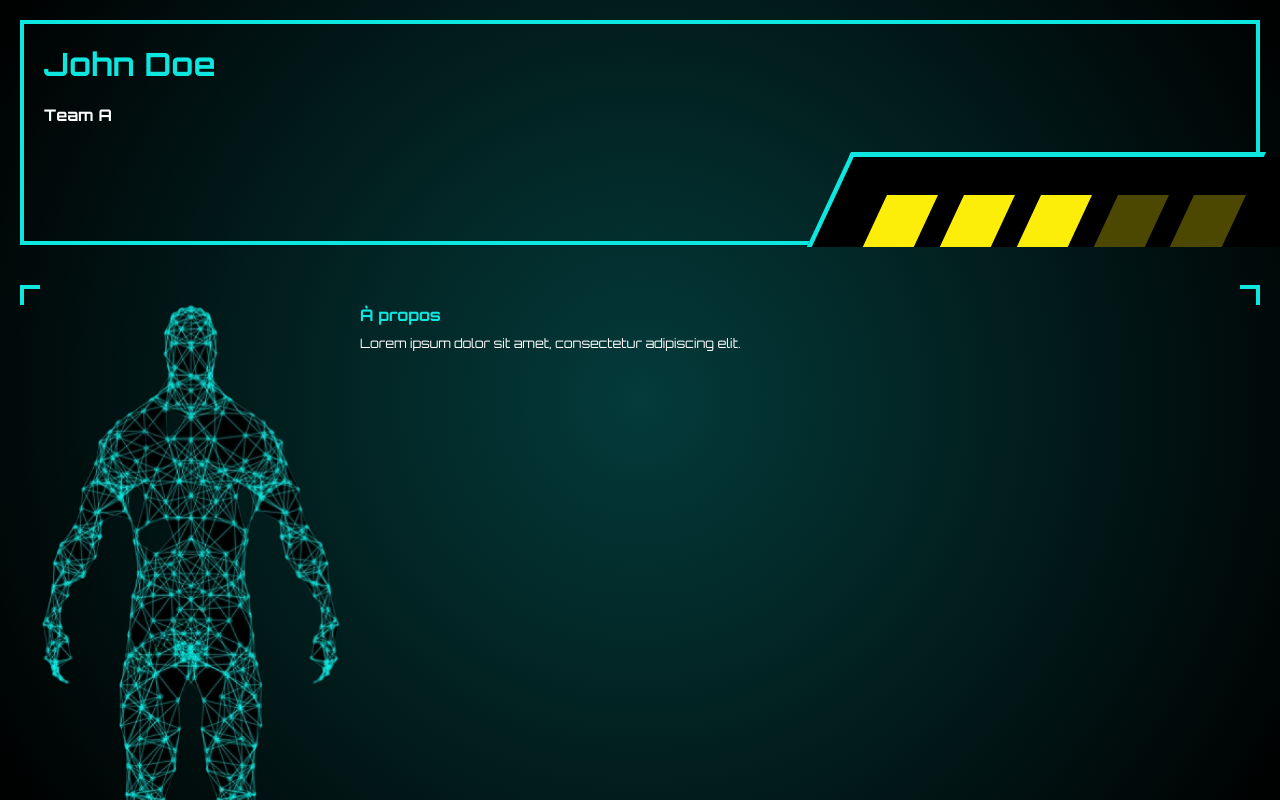
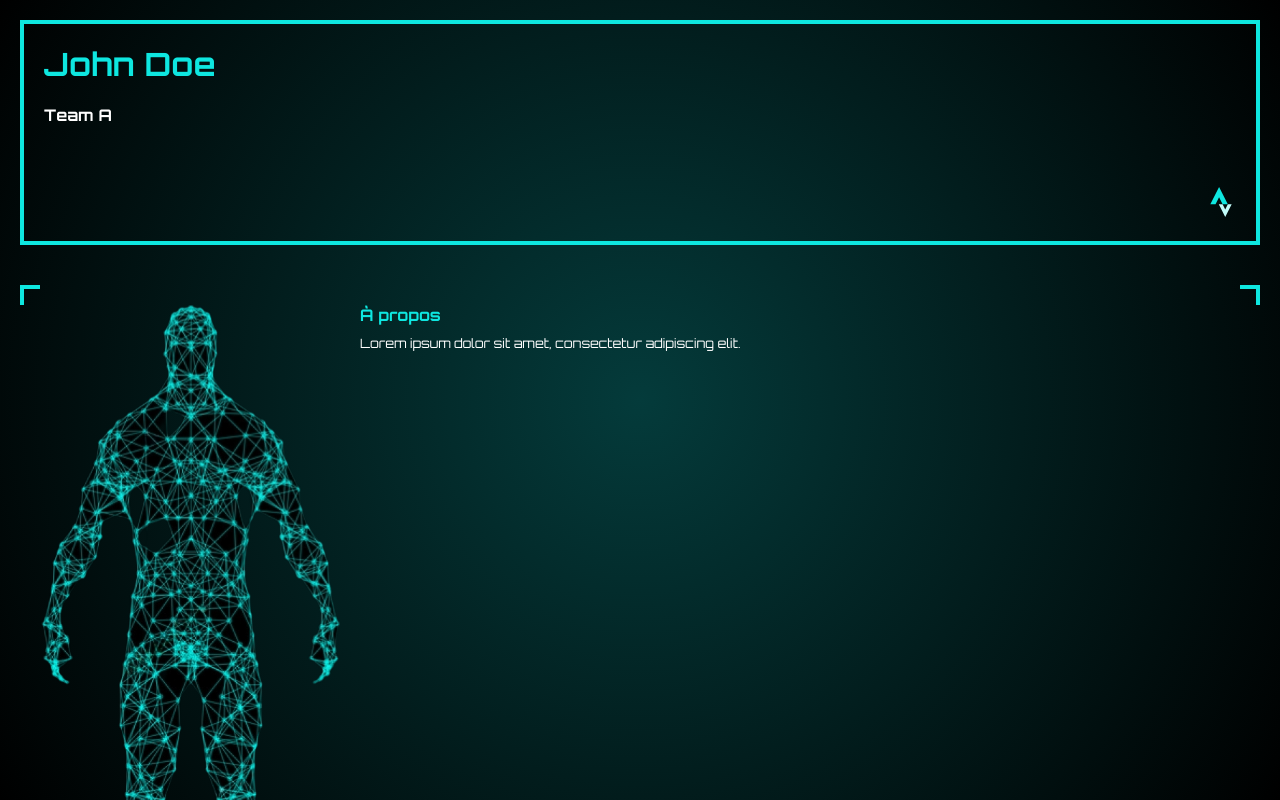
Before and after one commit to Rittoune/dynamos-futur, a React (Create React App) app: page / in a window 1280 px wide. Built offline with nearby package versions, Linux system fonts and the light colour scheme.

Commit message:
quick fix

```diff
--- a/src/App.tsx
+++ b/src/App.tsx
@@ -51,12 +51,12 @@ function App() {
 
   return (
     <Main>
-      <HeaderCard name={athlete.name} team={athlete.team} />
-      <About
-        sex={athlete.sex}
-        about={athlete.about}
+      <HeaderCard
+        name={athlete.name}
+        team={athlete.team}
         stravaLink={athlete.stravaLink}
       />
+      <About sex={athlete.sex} about={athlete.about} />
       <Rate
         sodium={athlete.sodium}
         glucose={athlete.glucose}
--- a/src/components/About.tsx
+++ b/src/components/About.tsx
@@ -4,7 +4,6 @@ import SimpleCard from "./SimpleCard";
 import { Sex } from "../App";
 import Male from "../assets/male.png";
 import Female from "../assets/female.png";
-import { ReactComponent as Strava } from "../assets/strava-icon.svg";
 
 const SimpleCardStyled = styled(SimpleCard)`
   display: flex;
@@ -39,21 +38,11 @@ const Text = styled.p`
   margin: 10px 0;
 `;
 
-const Link = styled.a`
-  position: absolute;
-  text-decoration: none;
-  bottom: 20px;
-  right: 20px;
-  svg {
-    width: 30px;
-    height: 30px;
-  }
-`;
 
-const About: React.FC<{ sex: Sex; about: string; stravaLink: string }> = ({
+
+const About: React.FC<{ sex: Sex; about: string }> = ({
   sex,
   about,
-  stravaLink,
 }) => {
   return (
     <SimpleCardStyled>
@@ -61,9 +50,9 @@ const About: React.FC<{ sex: Sex; about: string; stravaLink: string }> = ({
       <Rigth>
         <Title>À propos</Title>
         <Text>{about}</Text>
-        <Link href={stravaLink}>
+        {/* <Link href={stravaLink}>
           <Strava />
-        </Link>
+        </Link> */}
       </Rigth>
     </SimpleCardStyled>
   );
--- a/src/components/HeaderCard.tsx
+++ b/src/components/HeaderCard.tsx
@@ -1,6 +1,6 @@
 import React from "react";
 import styled from "styled-components";
-import EnergyBar from "./EnergyBar";
+import { ReactComponent as Strava } from "../assets/strava-icon.svg";
 
 const Main = styled.div`
   width: 100%;
@@ -21,15 +21,29 @@ const SubTitle = styled.h2`
   color: #ffffff;
 `;
 
-const HeaderCard: React.FC<{ name: string; team: string }> = ({
-  name,
-  team,
-}) => {
+const Link = styled.a`
+  position: absolute;
+  text-decoration: none;
+  bottom: 20px;
+  right: 20px;
+  svg {
+    width: 30px;
+    height: 30px;
+  }
+`;
+
+const HeaderCard: React.FC<{
+  name: string;
+  team: string;
+  stravaLink: string;
+}> = ({ name, team, stravaLink }) => {
   return (
     <Main>
       <Title>{name}</Title>
       <SubTitle>{team}</SubTitle>
-      <EnergyBar value={3} />
+      <Link href={stravaLink}>
+        <Strava />
+      </Link>
     </Main>
   );
 };
```
